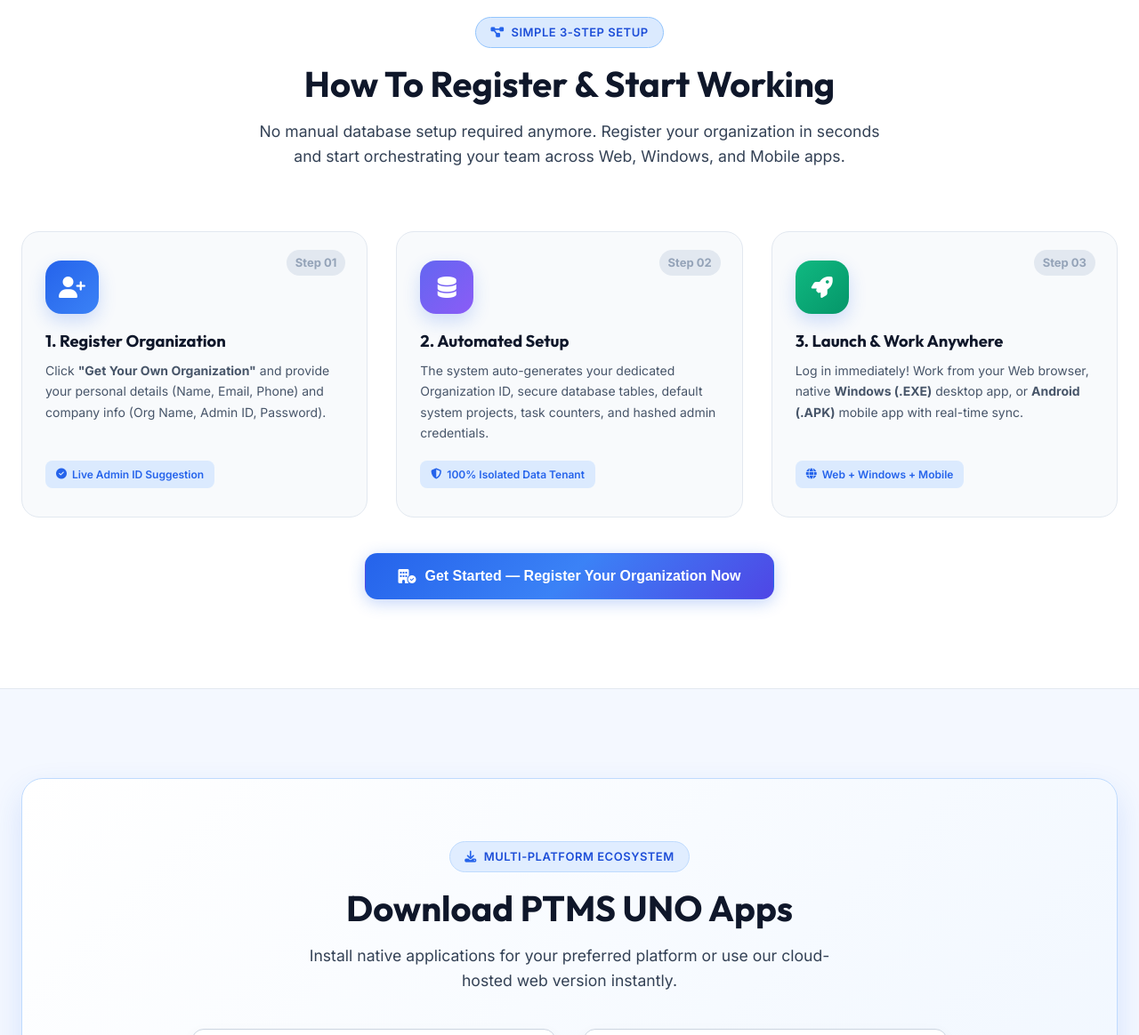
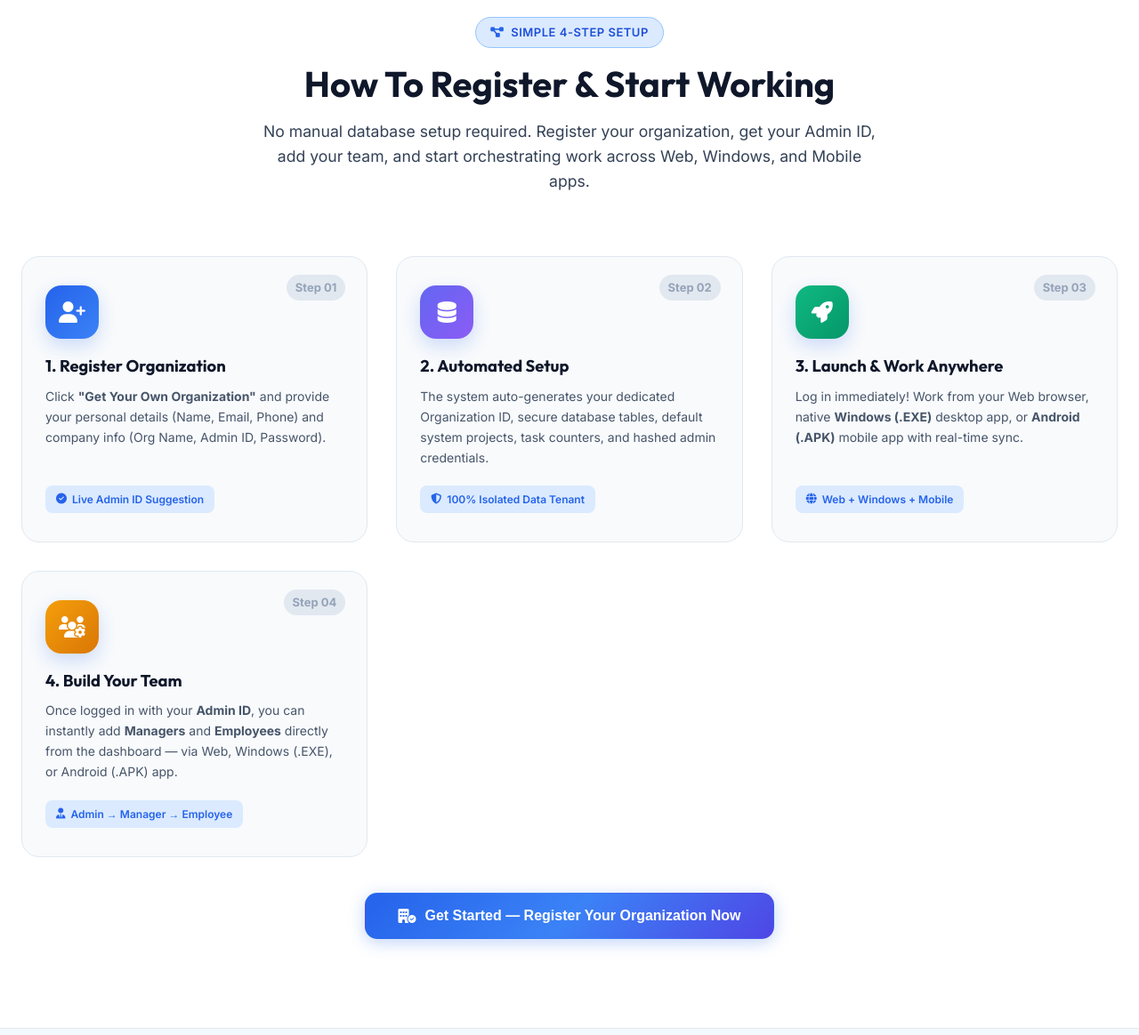
Before and after one commit to datsbitsindia/ptms_landing_web, a website: page index.html in a window 1280 px wide. Shown: the part 2720-3884 px from the top of the page at 89% size. Drawn offline with Linux system fonts and the light colour scheme.

Commit message:
Add Step 4 'Build Your Team' to workflow section explaining admin can add managers and employees after registration

```diff
--- a/index.html
+++ b/index.html
@@ -344,9 +344,9 @@
         <section id="how-it-works" class="workflow-section">
             <div class="container">
                 <div class="section-header">
-                    <div class="badge" style="background:#dbeafe;color:#1d4ed8;border-color:#93c5fd;"><i class="fa-solid fa-diagram-project"></i> Simple 3-Step Setup</div>
+                    <div class="badge" style="background:#dbeafe;color:#1d4ed8;border-color:#93c5fd;"><i class="fa-solid fa-diagram-project"></i> Simple 4-Step Setup</div>
                     <h2 class="section-title">How To Register &amp; Start Working</h2>
-                    <p class="section-desc">No manual database setup required anymore. Register your organization in seconds and start orchestrating your team across Web, Windows, and Mobile apps.</p>
+                    <p class="section-desc">No manual database setup required. Register your organization, get your Admin ID, add your team, and start orchestrating work across Web, Windows, and Mobile apps.</p>
                 </div>
 
                 <div class="workflow-grid">
@@ -376,6 +376,15 @@
                         <p>Log in immediately! Work from your Web browser, native <strong>Windows (.EXE)</strong> desktop app, or <strong>Android (.APK)</strong> mobile app with real-time sync.</p>
                         <div class="workflow-tag"><i class="fa-solid fa-globe"></i> Web + Windows + Mobile</div>
                     </div>
+
+                    <!-- Step 4 -->
+                    <div class="workflow-card">
+                        <div class="workflow-step-num">Step 04</div>
+                        <div class="workflow-icon" style="background: linear-gradient(135deg, #f59e0b, #d97706);"><i class="fa-solid fa-users-gear"></i></div>
+                        <h3>4. Build Your Team</h3>
+                        <p>Once logged in with your <strong>Admin ID</strong>, you can instantly add <strong>Managers</strong> and <strong>Employees</strong> directly from the dashboard — via Web, Windows (.EXE), or Android (.APK) app.</p>
+                        <div class="workflow-tag"><i class="fa-solid fa-user-tie"></i> Admin → Manager → Employee</div>
+                    </div>
                 </div>
 
                 <div style="text-align: center; margin-top: 40px;">
@@ -385,6 +394,7 @@
                 </div>
             </div>
         </section>
+
 
         <!-- Download Center Section -->
         <section id="downloads" class="download-section">
```
